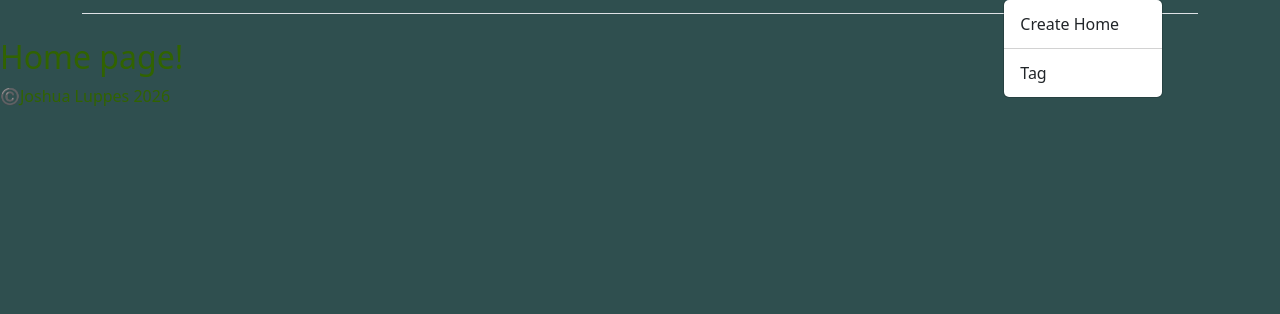
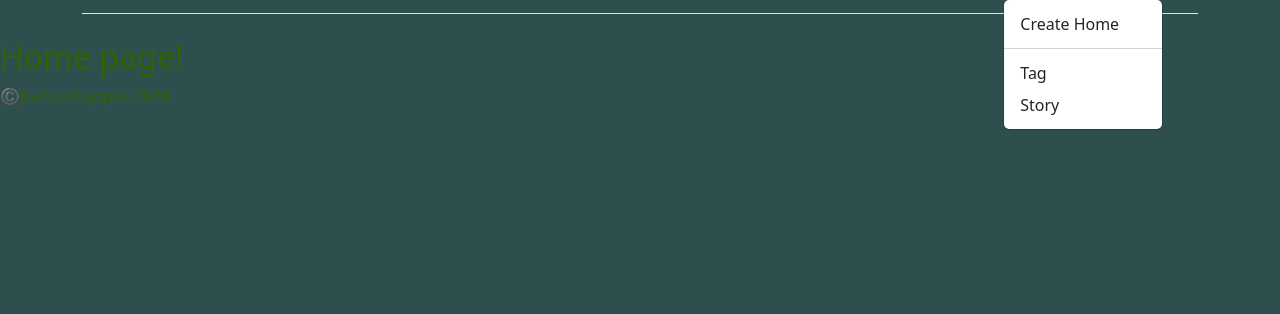
Before and after one commit to JLuppes/MaddestLibber, a Flask app: page / in a window 1280 px wide, after a click on "Create". Shown: the part 59-373 px from the top of the page. Run offline with Flask 3, Linux system fonts and the light colour scheme.

Commit message:
Add create story to navbar

```diff
--- a/templates/components/navbar.html
+++ b/templates/components/navbar.html
@@ -44,6 +44,9 @@
       </li>
       <li>
         <a class="dropdown-item" href="{{url_for('create.newTag')}}">Tag</a>
+      </li>
+      <li>
+        <a class="dropdown-item" href="{{url_for('create.newStory')}}">Story</a>
       </li>
     </ul>
   </li>
```
